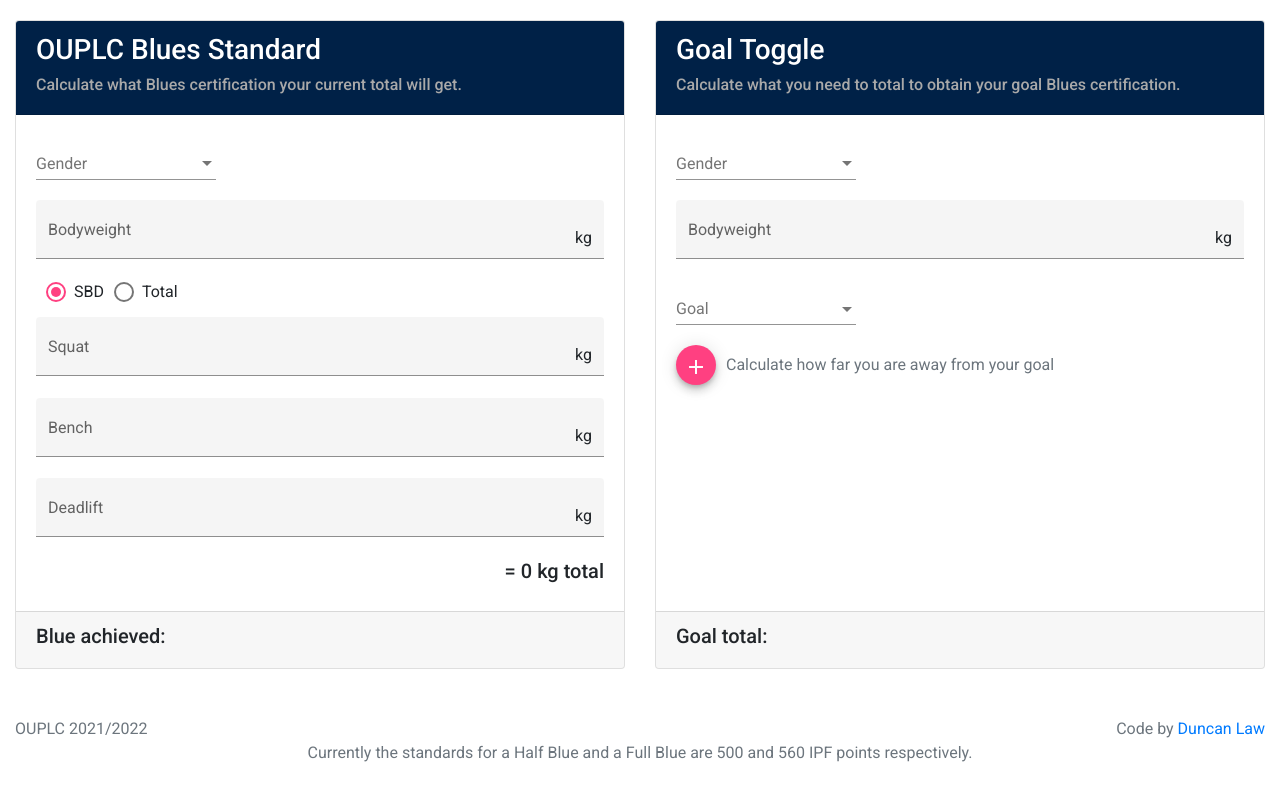
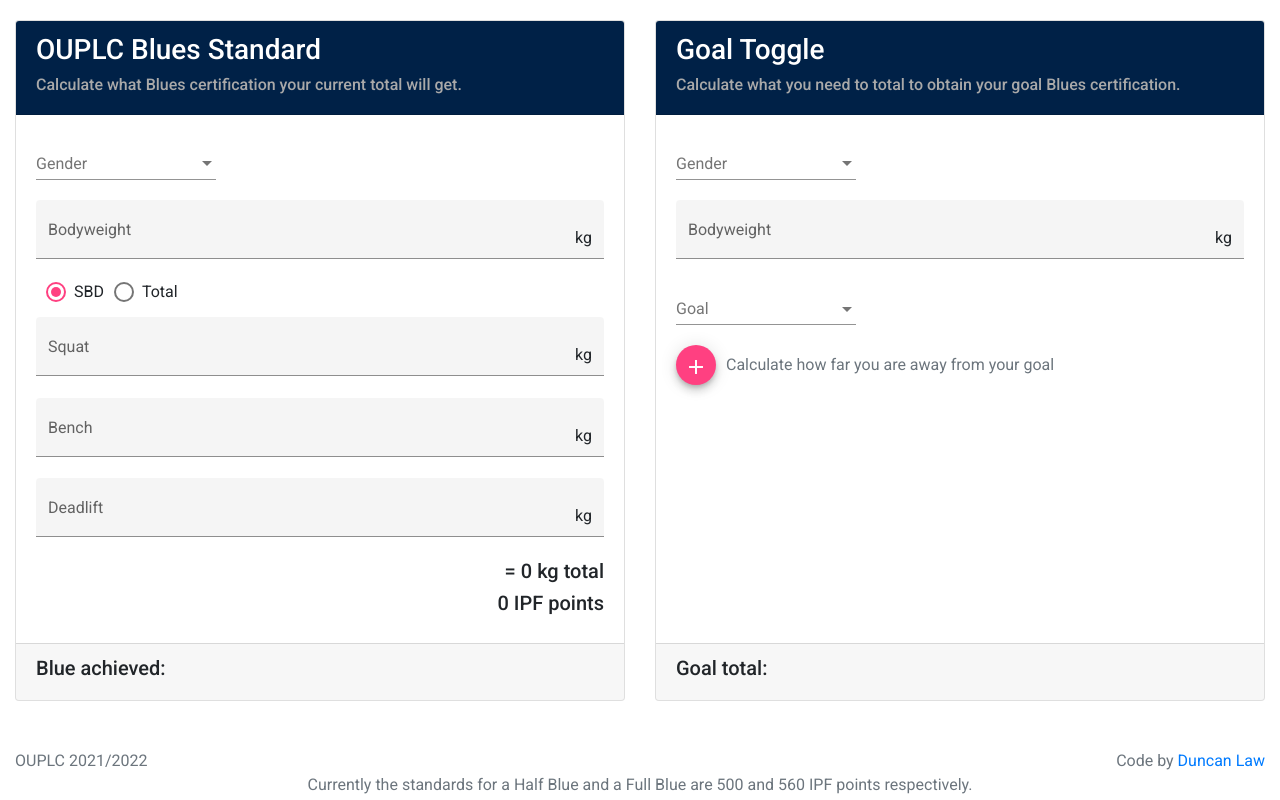
Before and after one commit to DuncanTLaw/Blues-Calculator, an Angular app: page / in a window 1280 px wide. Built offline with nearby package versions, Linux system fonts and the light colour scheme.

Commit message:
Add IPF points display

```diff
--- a/src/app/app.component.html
+++ b/src/app/app.component.html
@@ -90,6 +90,7 @@
             <span matSuffix>kg</span>
           </mat-form-field>
         </div>
+        <h5 style="text-align: end;">{{ (ipfPoints | number : '1.2-2') || 0 }} IPF points</h5>
       </div>
       <div class="card-footer"><h5>Blue achieved: {{ blueAchieved }}</h5></div>
     </div>
```
